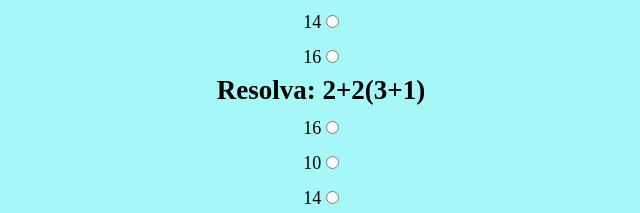
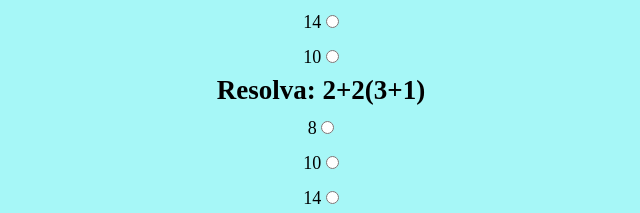
Before and after one commit to LohanMB/Perguntas-e-Respostas, a plain HTML site: page index.html in a window 1280 px wide. Shown: the part 210-423 px from the top of the page, 319-959 px from the left. Drawn offline with Linux system fonts and the light colour scheme.

Commit message:
Add files via upload

```diff
--- a/index.html
+++ b/index.html
@@ -45,7 +45,7 @@
                     <br/>
                 </div>
                 <div class="respostas">
-                    <span>16</span>
+                    <span>10</span>
                     <input type="radio" name="pergunta" value="incorreta"/>
                     <br/>
                 </div>
@@ -56,7 +56,7 @@
             </div>
             <form>
                 <div class="respostas">
-                    <span>16</span>
+                    <span>8</span>
                     <input type="radio" name="pergunta" value="incorreta"/>
                     <br/>
                 </div>
```
